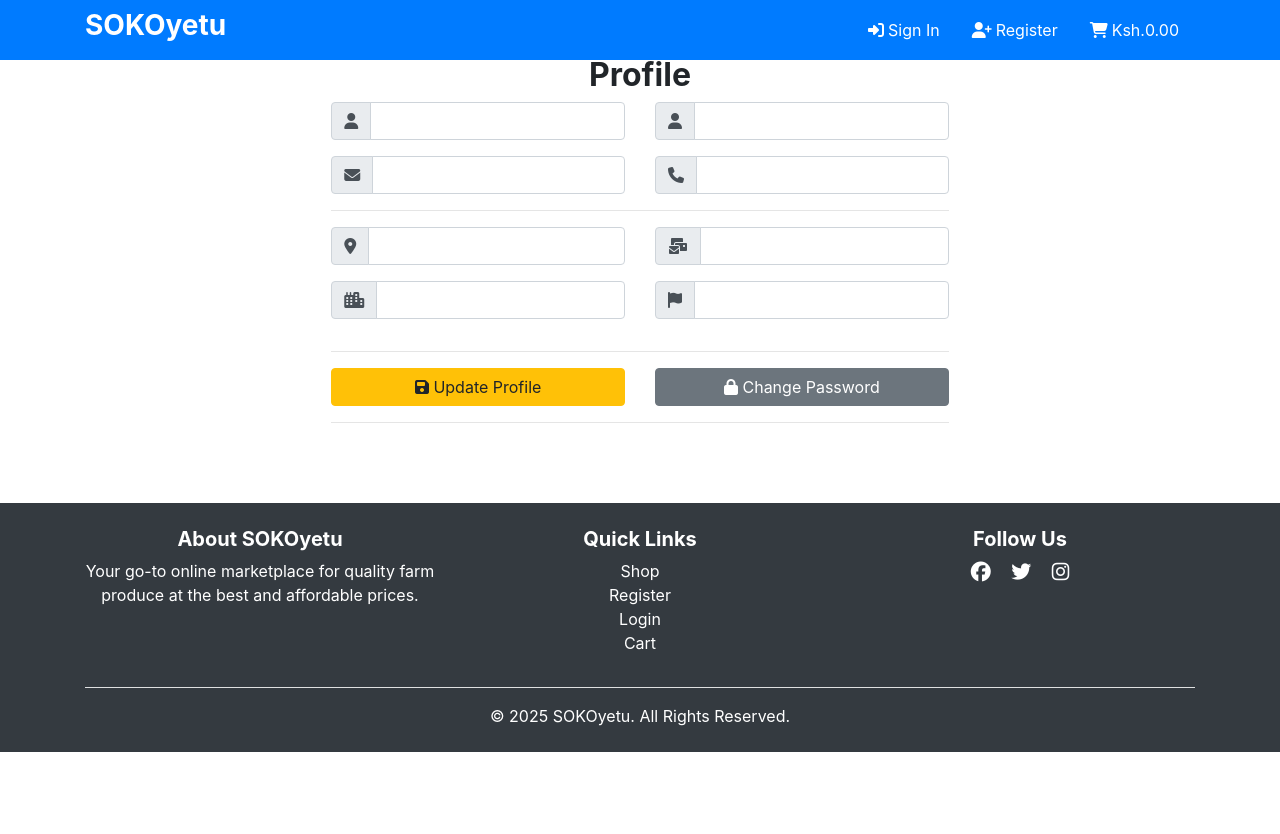
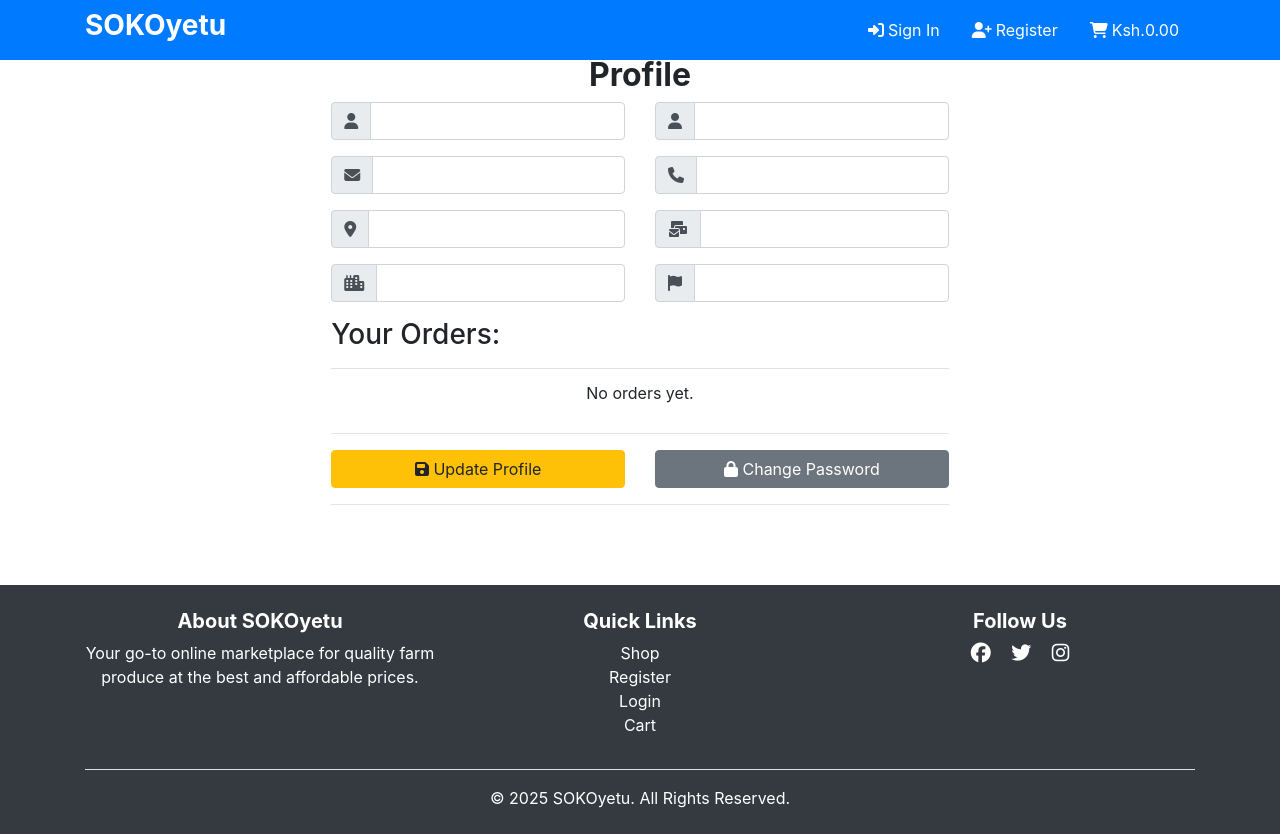
Before and after one commit to Chaser-254/sokoyetu, a Django app: template accounts/templates/accounts/profile.html in a window 1280 px wide. Before the commit the page ends 752 px from the top, so only its background shows below. Run offline with Django 5.2, Linux system fonts and the light colour scheme; the template is opened without the code that fills it: values that come from a table or form of the project are taken from there, others are empty; some libraries are stand-ins or nearby versions.

Commit message:
order improvements

```diff
--- a/accounts/templates/accounts/profile.html
+++ b/accounts/templates/accounts/profile.html
@@ -20,6 +20,7 @@
         {% csrf_token %}
 
         <div class="row">
+            {% if user_form %}
                 <div class="col-md-6">
                     <div class="input-group mb-3">
                         <div class="input-group-prepend">
@@ -44,6 +45,9 @@
                         {{ user_form.email }}
                     </div>
                 </div>
+            {% endif %}
+
+            {% if profile_form %}
                 <div class="col-md-6">
                     <div class="input-group mb-3">
                         <div class="input-group-prepend">
@@ -52,11 +56,6 @@
                         {{ profile_form.phone_number }}
                     </div>
                 </div>
-        </div>
-
-        <hr class="mt-0">
-
-        <div class="row">
                 <div class="col-md-6">
                     <div class="input-group mb-3">
                         <div class="input-group-prepend">
@@ -89,7 +88,38 @@
                         {{ profile_form.country }}
                     </div>
                 </div>
+            {% endif %}
         </div>
+
+        <h3 class="mb-3">Your Orders:</h3>
+        <table class="table">
+            {% if request.user.orders.all %}
+                {% for order in request.user.orders.all %}
+                    <tr>
+                        <td>
+                            <a href="" class="text-decoration-none">
+                                Order #{{ order.id }}
+                            </a>
+                        </td>
+                        <td>{{ order.created|date }}</td>
+                        <td class="text-green">
+                            ${{ order.get_total_cost|floatformat:2 }}
+                        </td>
+                        <td>
+                            <a href="" class="text-decoration-none" target="_blank">
+                                <i class="far fa-file-pdf text-danger"></i>
+                                Invoice #{{ order.id }}
+                            </a>
+                        </td>
+                        <td>{{ order.status }}</td>
+                    </tr>
+                {% endfor %}
+            {% else %}
+                <tr>
+                    <td colspan="5" class="text-center">No orders yet.</td>
+                </tr>
+            {% endif %}
+        </table>
 
         <hr>
 
```
Lines whose indentation alone changed are shown as unchanged.
